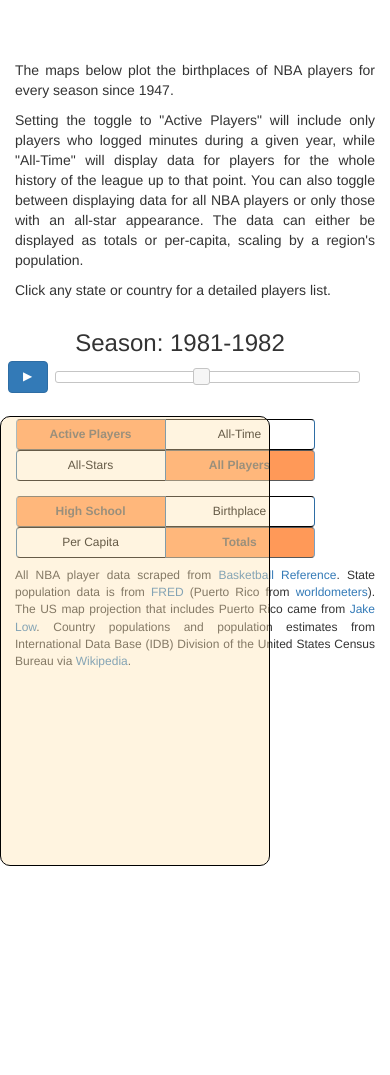
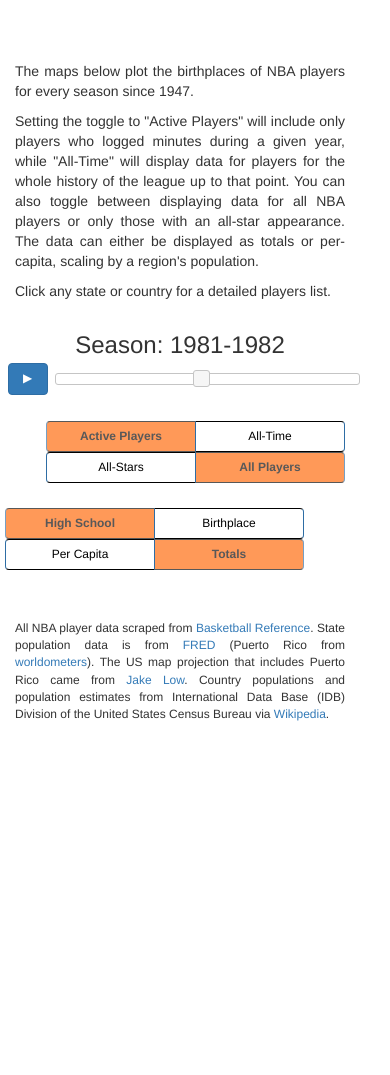
Before and after one commit to sdl60660/nba_origins, a Flask app: template templates/index.html in a window 390 px wide. Shown: the top 1075 px of the page. Run offline with Flask 2, Linux system fonts and the light colour scheme; the template is opened without the code that fills it, so the values that code supplies are empty.

Commit message:
Rearranged the option buttons and adjusted the way I'm doing the info box... but now the bootstrap layout needs some work again, particularly for mobile.

```diff
--- a/static/css/style.css
+++ b/static/css/style.css
@@ -75,6 +75,11 @@ body {
 	height: 60px;
 }
 
+.footer {
+	margin-top: 40px;
+	margin-bottom: 60px;
+}
+
 #timeline-div {
 	display: flex;
 	align-items: center;
@@ -107,16 +112,16 @@ body {
 
 #info-box {
 	transform: translate(0, -150px);
-	border: 1px solid black;
-	height: 450px;
+	/*border: 1px solid black;*/
+	height: 650px;
 	/*width: 70%;*/
-	min-width: 270px;
+	min-width: 230px;
 	max-width: 90%;
 	margin: auto;
-	margin-right: 50px;
+	margin-left: 30px;
 	border-radius: 10px;
 	padding-top: 25px;
-	background-color: rgba(255, 228, 178, 0.4);
+	/*background-color: rgba(255, 228, 178, 0.4);*/
 	position: fixed;
 }
 
--- a/templates/index.html
+++ b/templates/index.html
@@ -24,9 +24,15 @@
     <div class="spacer"></div>
 
     <div class="container" style="text-align:justify; max-width: 650px;">
-        <p>The maps below plot the birthplaces of NBA players for every season since 1947.</p>
-        <p>Setting the toggle to "Active Players" will include only players who logged minutes during a given year, while "All-Time" will display data for players for the whole history of the league up to that point. You can also toggle between displaying data for all NBA players or only those with an all-star appearance. The data can either be displayed as totals or per-capita, scaling by a region's population.</p>
-        <p>Click any state or country for a detailed players list.</p>
+        <div class="row">
+            <div class="col-md-2"></div>
+            <div class="col-md-8">
+                <p>The maps below plot the birthplaces of NBA players for every season since 1947.</p>
+                <p>Setting the toggle to "Active Players" will include only players who logged minutes during a given year, while "All-Time" will display data for players for the whole history of the league up to that point. You can also toggle between displaying data for all NBA players or only those with an all-star appearance. The data can either be displayed as totals or per-capita, scaling by a region's population.</p>
+                <p>Click any state or country for a detailed players list.</p>
+            </div>
+            <div class="col-md-2"></div>
+        </div>
     </div>
 
 	<!-- Bootstrap grid setup -->
@@ -42,8 +48,8 @@
         </div>
         </div>
         <div class="row">
-            <div class="col-md-4"></div>
-            <div class="col-md-4" style="text-align: center;">
+            <div class="col-md-2 col-sm-2"></div>
+            <div class="col-md-4 col-sm-4" style="text-align: right;">
 
                 <div class="row">
                     <div class="btn-group">
@@ -58,8 +64,9 @@
                         <button id="all-player-button" value="num_players" class="btn btn-primary toggle-button total-allstar-switch" style="font-weight: bold;" disabled>All Players</button>
                     </div>
                 </div>
-
-                <div class="row" style="margin-top: -10px;">
+            </div>
+            <div class="col-md-4 col-sm-4" style="text-align: left; margin-left: 20px;">
+                <div class="row">
                     <div class="btn-group">
                         <button id="high-school-button" value="hs_states" class="btn btn-primary toggle-button birthplace-high-school-switch" style="font-weight: bold;" disabled>High School</button>
                         <button id="birthplace-button" value="birth_states" class="btn btn-primary toggle-button birthplace-high-school-switch">Birthplace</button>
@@ -72,10 +79,8 @@
                         <button id="totals-button" value="totals" class="btn btn-primary toggle-button totals-per-capita-switch" style="font-weight: bold;" disabled>Totals</button>
                     </div>
                 </div>
-
-
             </div>
-            <div class="col-md-4"></div>
+            <div class="col-md-2 col-sm-2"></div>
         </div>
 
         <!-- <div class="row">
@@ -90,7 +95,11 @@
         </div> -->
 
         <div class="row">
-            <div class="col-md-2 col-sm-1"></div>
+            <div class="col-md-2 col-sm-2">
+                <div id="info-box">
+                    <div id="player-info-text"></div>
+                </div>
+            </div>
             <div class="col-md-8 col-sm-9" style="text-align: center">
                 <div class="row">
                     <div class="player-map map" id="us-map" style="margin:auto;"></div>
@@ -100,18 +109,22 @@
                     <div class="player-map map" id="world-map" style="margin: auto;"></div>
                 </div>
             </div>
-            <div class="col-md-2 col-sm-2">
-                <div id="info-box">
-                    <div id="player-info-text"></div>
-                </div>
+            <div class="col-md-2 col-sm-1">
+
             </div>
         </div>
 
     </div>
 
-    <div class="container" style="text-align:justify; max-width: 650px; font-size: 9pt;">
-        <p>All NBA player data scraped from <a href="www.basketball-reference.com">Basketball Reference</a>. State population data is from <a href="https://fred.stlouisfed.org/release/tables?rid=118&eid=259194">FRED</a> (Puerto Rico from <a href="https://www.worldometers.info/world-population/puerto-rico-population/">worldometers</a>). The US map projection that includes Puerto Rico came from <a href="https://observablehq.com/@jake-low/u-s-map-with-puerto-rico">Jake Low</a>. Country populations and population estimates from International Data Base (IDB) Division of the United States Census Bureau via <a href="https://en.wikipedia.org/wiki/List_of_countries_by_past_and_estimated_future_population">Wikipedia</a>.</p>
-    </div>
+    <div class="container footer" style="text-align:justify; max-width: 650px; font-size: 9pt;">
+        <div class="row">
+            <div class="col-md-2"></div>
+            <div class="col-md-8">
+                <p>All NBA player data scraped from <a href="www.basketball-reference.com">Basketball Reference</a>. State population data is from <a href="https://fred.stlouisfed.org/release/tables?rid=118&eid=259194">FRED</a> (Puerto Rico from <a href="https://www.worldometers.info/world-population/puerto-rico-population/">worldometers</a>). The US map projection that includes Puerto Rico came from <a href="https://observablehq.com/@jake-low/u-s-map-with-puerto-rico">Jake Low</a>. Country populations and population estimates from International Data Base (IDB) Division of the United States Census Bureau via <a href="https://en.wikipedia.org/wiki/List_of_countries_by_past_and_estimated_future_population">Wikipedia</a>.</p>
+            </div>
+            <div class="col-md-2"></div>
+        </div>
+        </div>
 
 
 	<!-- External JS Libraries -->
```
